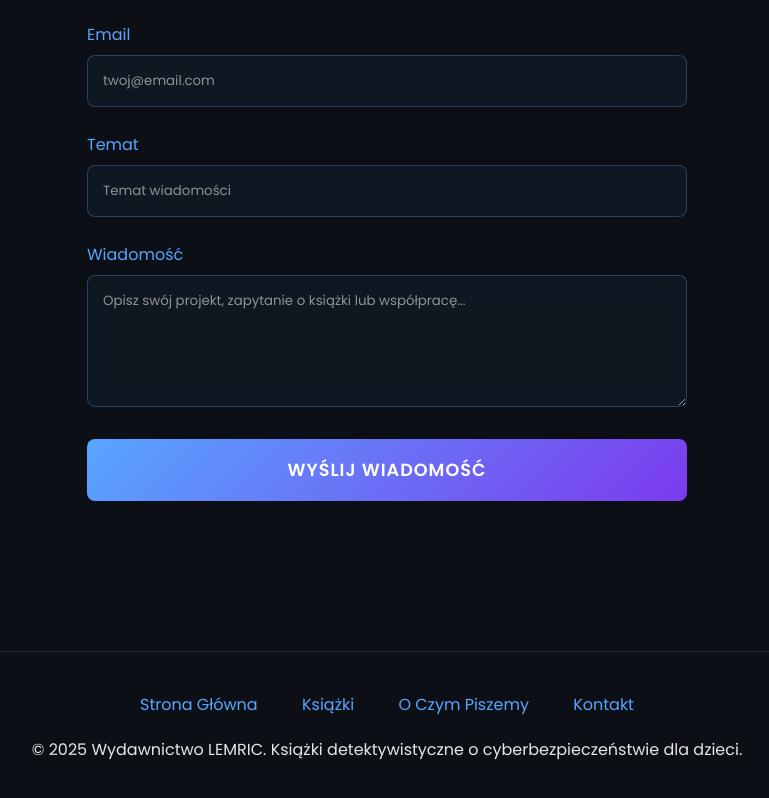
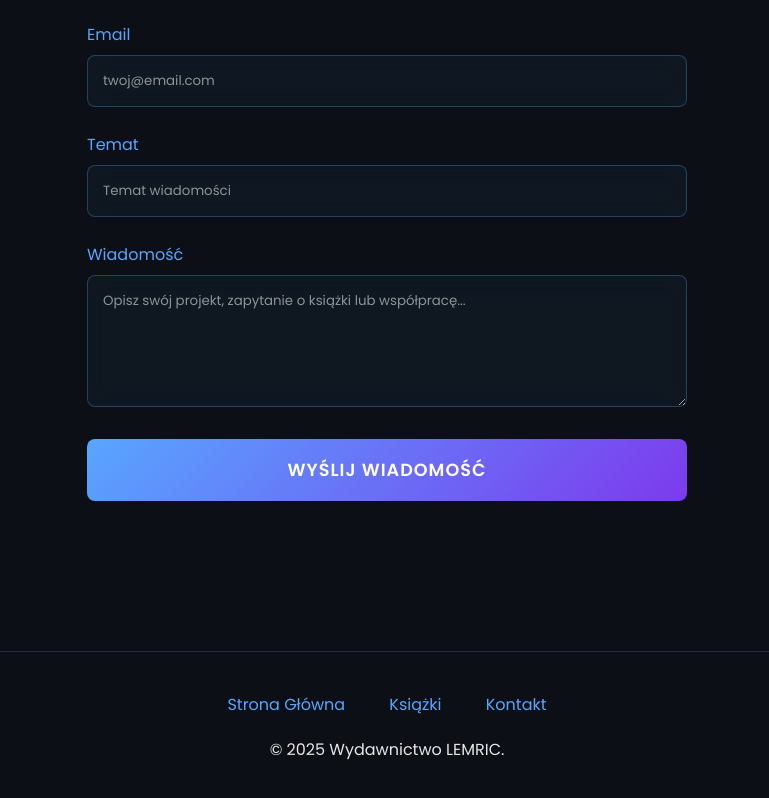
Before and after one commit to Lemric/wydawnictwo, a plain HTML site: page index.html in a window 1280 px wide. Shown: the part 1120-1918 px from the top of the page, without its empty margins (253-1022 px from the left). Drawn offline with nearby package versions, Linux system fonts and the light colour scheme.

Commit message:
Update index.html

```diff
--- a/index.html
+++ b/index.html
@@ -581,7 +581,17 @@
             <a href="#books" class="cta-button">Zobacz Książki</a>
         </div>
     </section>
-
+    <!-- Books Showcase -->
+    <!-- <section class="books-showcase scroll-animate" id="books">
+        <h2 class="section-title">Nasze Książki</h2>
+        <div class="books-grid">
+            <div class="book-card">
+                <div class="book-cover"></div>
+                <div class="book-title"></div>
+                <div class="book-age"></div>
+            </div>
+        </div>
+    </section> -->
     <!-- Contact Section -->
     <section class="contact scroll-animate" id="contact">
         <h2 class="section-title">Kontakt</h2>
@@ -617,10 +627,9 @@
             <div class="footer-links">
                 <a href="#home">Strona Główna</a>
                 <a href="#books">Książki</a>
-                <a href="#about">O Czym Piszemy</a>
                 <a href="#contact">Kontakt</a>
             </div>
-            <p>&copy; 2025 Wydawnictwo LEMRIC. Książki detektywistyczne o cyberbezpieczeństwie dla dzieci.</p>
+            <p>&copy; 2025 Wydawnictwo LEMRIC.</p>
         </div>
     </footer>
 
```
